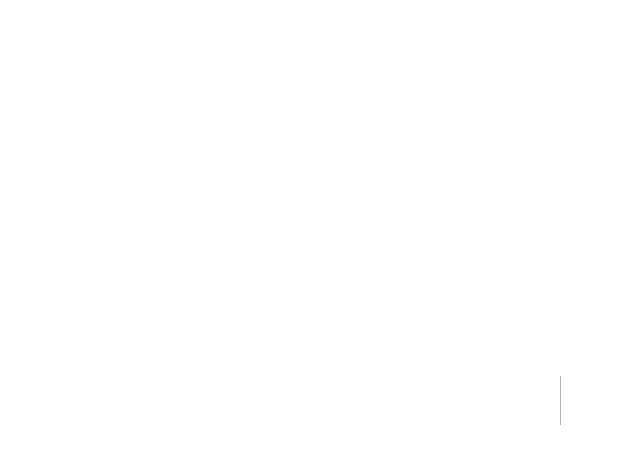
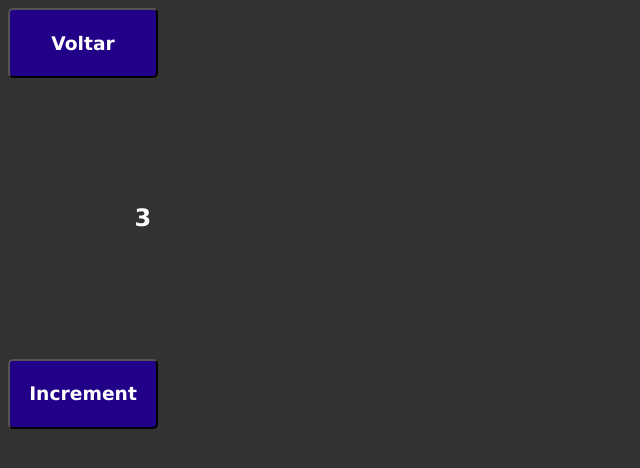
Before and after one commit to gustavo-silva-clear/React_register_project, a Next.js app: page /state in a window 1280 px wide. Before the commit this address had no page. Shown: the top 468 px of the page, without its empty margins (0-640 px from the left). Built offline with nearby package versions, Linux system fonts and the light colour scheme.

Commit message:
feat: Using API #01

```diff
--- a/src/pages/api/hello.js
+++ b/src/pages/api/clients/hello.js
@@ -1,5 +1,9 @@
 // Next.js API route support: https://nextjs.org/docs/api-routes/introduction
 
 export default function handler(req, res) {
-  res.status(200).json({ "create by " : "ドリフト王" })
+  res.status(200).json({
+    "create by ": "ドリフト王",
+    name: 'API test',
+    method: req.method
+  })
 }
--- /dev/null
+++ b/src/pages/api/clients/index.js
@@ -0,0 +1,26 @@
+export default function handler(req, res) {
+
+    if (req.method === "GET") {
+
+        handleGet(req , res)
+
+    } else {
+
+        res.status(405).send()
+
+    }
+
+    function handleGet(req, res) {
+
+        res.status(200).json({
+
+            id: 1,
+            nome: 'Gusta',
+            idade: 20
+
+        })
+
+    }
+
+
+}
--- a/src/pages/index.jsx
+++ b/src/pages/index.jsx
@@ -12,6 +12,8 @@ export default function Init() {
 
            <Browser texto="Nav" destino="/client/sp-1/132"></Browser>
 
+           <Browser texto="State" destino="/state"></Browser>
+
         </div>
 
     )
--- /dev/null
+++ b/src/pages/state.jsx
@@ -0,0 +1,29 @@
+import Layout from '../components/Layout'
+import React, { useState } from 'react'
+
+export default function State() {
+
+
+    const [inc,setInc] = useState(3)
+
+
+
+    return (
+
+        <Layout titulo="Componente de Estado">
+
+            <div>
+                <h2>
+                    {inc}
+                </h2>
+
+               <button onClick={() => setInc(inc+1)} className="btn"><h3>Increment</h3></button>
+
+
+            </div>
+
+        </Layout>
+
+    )
+
+}
--- a/src/styles/globals.css
+++ b/src/styles/globals.css
@@ -96,7 +96,7 @@ h3 {
   font-family: Verdana, Geneva, Tahoma, sans-serif;
   color: #fff;
 
-
+  margin: 10%;
 }
 
 .btn {
```
